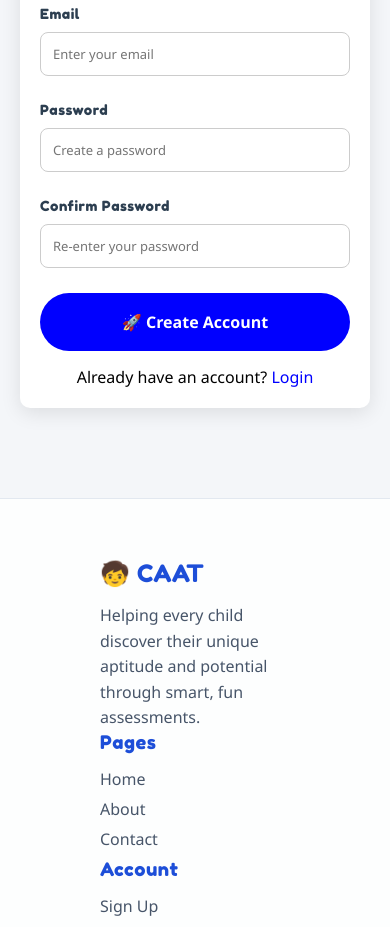
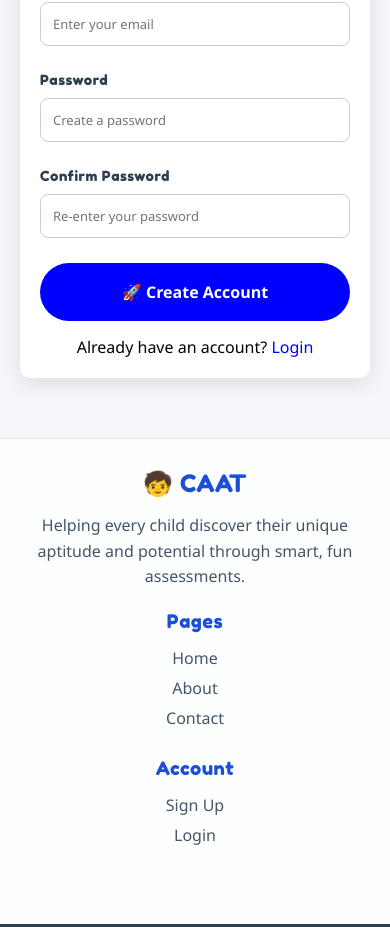
Before and after one commit to prateek4576/project, a website: page signup.html in a window 390 px wide. Shown: the part 417-1344 px from the top of the page. Drawn offline with Linux system fonts and the light colour scheme.

Commit message:
Enhance layout and responsiveness in signup.html
Added CSS styles for full height layout and mobile alignment fixes.

```diff
--- a/signup.html
+++ b/signup.html
@@ -417,6 +417,52 @@
         text-align: left;
         font-weight: 500;
       }
+
+
+      /* Fix full height layout */
+html, body {
+  height: 100%;
+  display: flex;
+  flex-direction: column;
+}
+
+/* Push footer down */
+.container {
+  flex: 1;
+  display: flex;
+  justify-content: center;
+  align-items: center;
+}
+
+/* Mobile alignment fix */
+@media (max-width: 600px) {
+
+  body {
+    min-height: 100vh;
+  }
+
+  .container {
+    flex: 1;
+    padding: 20px;
+    align-items: center;
+  }
+
+  .form-box {
+    width: 100%;
+    max-width: 100%;
+  }
+
+  .top-footer {
+    padding: 30px 20px;
+  }
+
+  .footer-container {
+    flex-direction: column;
+    gap: 20px;
+    align-items: center;
+    text-align: center;
+  }
+}
     </style>
   </head>
   <body>
```
